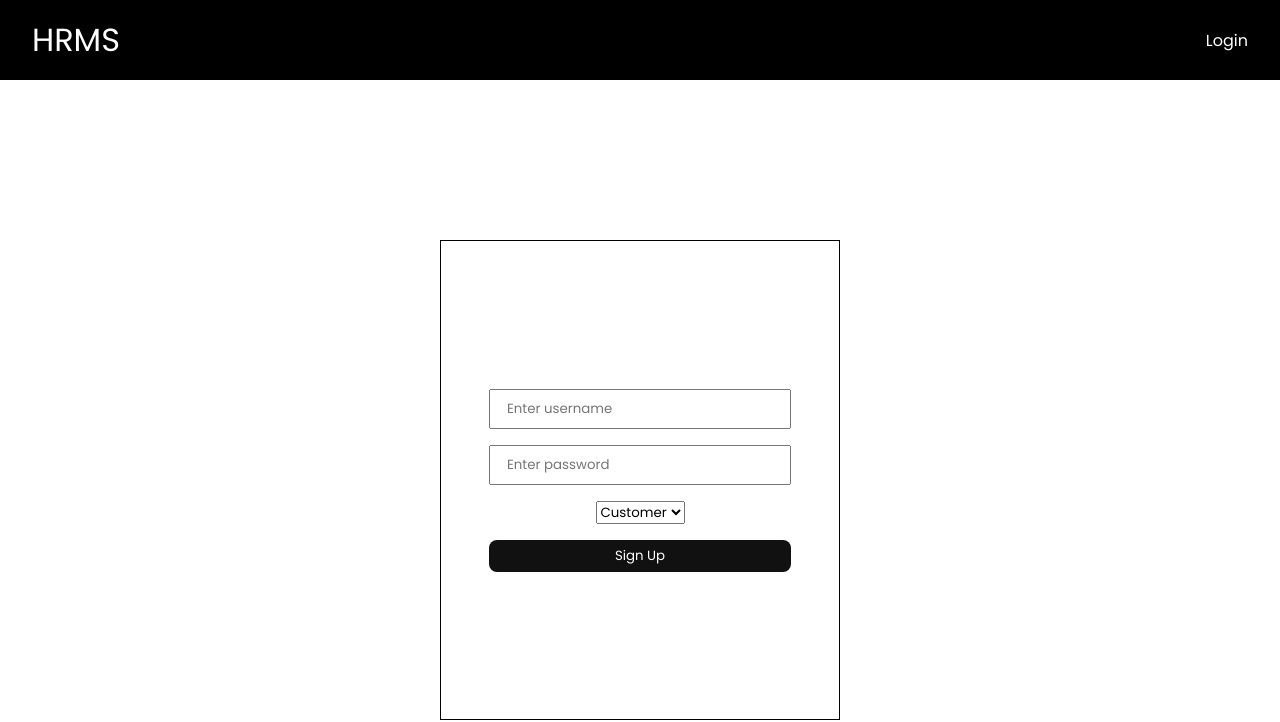
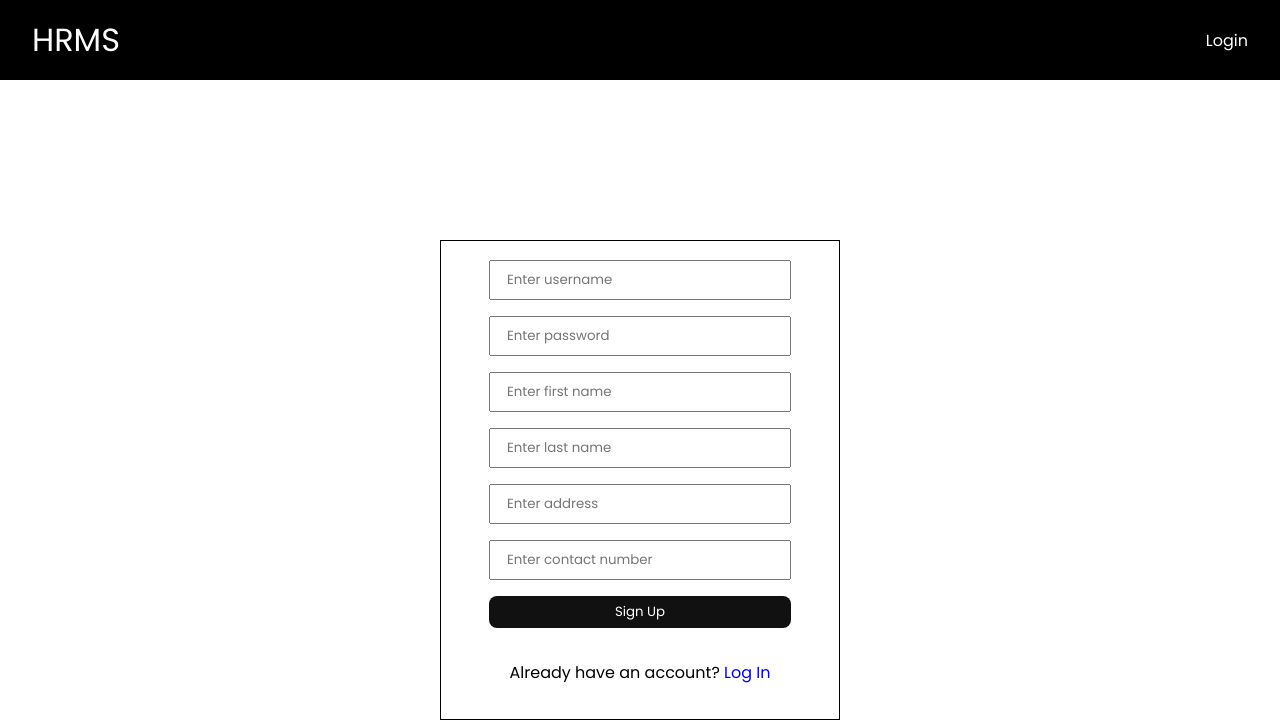
Before and after one commit to bastrees/Hotel-Room-Management-System, a React (Vite) app in the folder dashboard/: page /signup in a window 1280 px wide. Shown: the top 722 px of the page. Built offline with nearby package versions, Linux system fonts and the light colour scheme.

Commit message:
added firstname, lastname, etc...

```diff
--- a/dashboard/src/pages/SignUp.jsx
+++ b/dashboard/src/pages/SignUp.jsx
@@ -1,26 +1,29 @@
 import React, { useState } from 'react';
-import { useNavigate } from 'react-router-dom';
+import { useNavigate, Link } from 'react-router-dom';
+import axios from 'axios';
 import './css/SignUp.css';
-import axios from 'axios';
-const { VITE_HOST } = import.meta.env;
 
-export default function SignUp() {
+export default function Signup() {
     const [values, setValues] = useState({
         username: '',
         password: '',
-        role: 'customer' // default role
+        firstName: '',
+        lastName: '',
+        address: '',
+        contactNumber: ''
     });
     const navigate = useNavigate();
 
-    const handleSignUp = async (e) => {
-        e.preventDefault();
+    const handleSignup = async (e) => {
         try {
-            const res = await axios.post(`${VITE_HOST}/api/createuser`, values);
+            e.preventDefault();
+            const res = await axios.post(`${process.env.REACT_APP_API_URL}/api/createuser`, values);
 
-            if (res.data.success) {
+            if (res?.data?.success) {
+                alert('Signup successful! Your account is pending approval.');
                 navigate('/login');
             } else {
-                alert(res.data.message);
+                alert(res?.data?.message);
             }
         } catch (error) {
             console.error(error);
@@ -37,27 +40,53 @@ export default function SignUp() {
 
     return (
         <div className="signup">
-            <form onSubmit={handleSignUp} className="signup-form">
+            <form onSubmit={handleSignup} className="signup-form">
                 <input
+                    onChange={handleOnChange}
                     type="text"
+                    value={values.username}
                     name="username"
                     placeholder="Enter username"
-                    value={values.username}
-                    onChange={handleOnChange}
                 />
                 <input
+                    onChange={handleOnChange}
                     type="password"
+                    value={values.password}
                     name="password"
                     placeholder="Enter password"
-                    value={values.password}
+                />
+                <input
                     onChange={handleOnChange}
+                    type="text"
+                    value={values.firstName}
+                    name="firstName"
+                    placeholder="Enter first name"
                 />
-                <select name="role" value={values.role} onChange={handleOnChange}>
-                    <option value="customer">Customer</option>
-                    <option value="manager">Manager</option>
-                    <option value="admin">Admin</option>
-                </select>
+                <input
+                    onChange={handleOnChange}
+                    type="text"
+                    value={values.lastName}
+                    name="lastName"
+                    placeholder="Enter last name"
+                />
+                <input
+                    onChange={handleOnChange}
+                    type="text"
+                    value={values.address}
+                    name="address"
+                    placeholder="Enter address"
+                />
+                <input
+                    onChange={handleOnChange}
+                    type="text"
+                    value={values.contactNumber}
+                    name="contactNumber"
+                    placeholder="Enter contact number"
+                />
                 <button type="submit">Sign Up</button>
+                <p>
+                    Already have an account? <Link to="/login">Log In</Link>
+                </p>
             </form>
         </div>
     );
```
